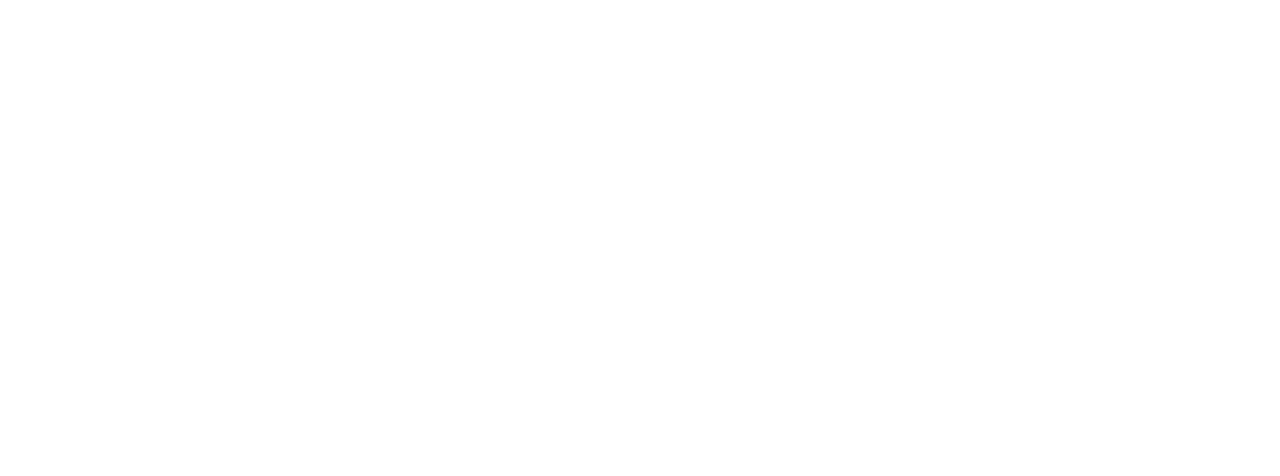
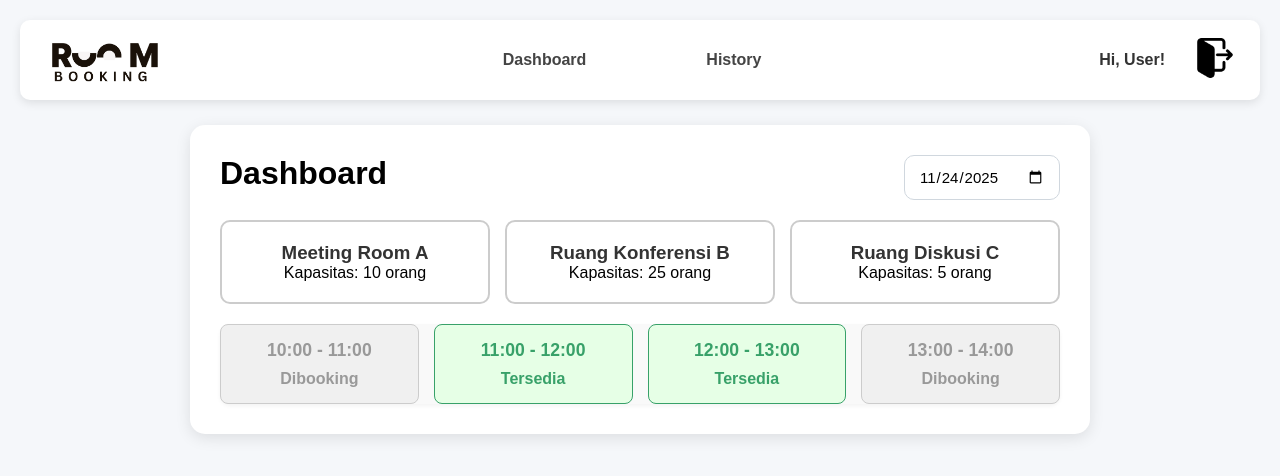
Before and after one commit to Fauzan-Rhamzy/tubesbackend, a plain HTML site: page pages/dashboard.html in a window 1280 px wide. Drawn offline with Linux system fonts and the light colour scheme.

Commit message:
add dasshboard page (unifinished)

```diff
--- /dev/null
+++ b/css/dashboard.css
@@ -0,0 +1,70 @@
+.dashboardHeader{
+    display: flex;
+    justify-content: space-between;
+}
+
+.room-options-container {
+    display: flex;
+    justify-content: space-around;
+    gap: 15px;
+    margin-bottom: 0px;
+}
+
+.room-option-card {
+    flex: 1;
+    padding: 20px;
+    border: 2px solid #ccc;
+    border-radius: 10px;
+    text-align: center;
+    cursor: pointer;
+    transition: all 0.2s ease-in-out;
+}
+
+
+.room-option-card h3 {
+    margin-top: 0;
+    color: #333;
+}
+
+/* Styling untuk timeslot-container */
+.timeslot-container {
+    /* padding: 20px; */
+    background: #f9f9f9;
+    border-radius: 10px;
+    box-shadow: 0 2px 4px rgba(0, 0, 0, 0.05);
+}
+
+.timeslot-grid {
+    display: grid;
+    grid-template-columns: repeat(auto-fit, minmax(180px, 1fr));
+    gap: 15px;
+    margin-top: 20px;
+}
+
+.timeslot {
+    padding: 15px;
+    border-radius: 8px;
+    text-align: center;
+    font-weight: bold;
+    display: flex;
+    flex-direction: column;
+    justify-content: space-between;
+    min-height: 80px;
+}
+
+.timeslot .time {
+    font-size: 1.1em;
+    margin-bottom: 5px;
+}
+
+.timeslot.available {
+    background-color: #e6ffe6;
+    border: 1px solid #38a169;
+    color: #38a169;
+}
+
+.timeslot.booked {
+    background-color: #f0f0f0;
+    border: 1px solid #ccc;
+    color: #999;
+}
--- /dev/null
+++ b/js/dashboard/dashboard.js
@@ -0,0 +1,8 @@
+document.addEventListener("DOMContentLoaded", () => {
+    const dashboardDate = document.querySelector(".dashboardDate");
+    if (dashboardDate) {
+        const today = new Date().toISOString().split("T")[0];
+        dashboardDate.setAttribute("min", today);
+        dashboardDate.setAttribute("value", today);
+    }
+});
--- a/pages/dashboard.html
+++ b/pages/dashboard.html
@@ -1,11 +1,88 @@
 <!DOCTYPE html>
-<html lang="en">
+<html lang="id">
+
 <head>
     <meta charset="UTF-8">
     <meta name="viewport" content="width=device-width, initial-scale=1.0">
-    <title>Document</title>
+    <title>Form Booking Ruangan</title>
+    <link rel="stylesheet" href="../css/bookingDetail.css">
+    <link rel="stylesheet" href="../css/dashboard.css">
+    <script src="../js/bookingDetail/slideshow.js"></script>
+    <script src="../js/bookingDetail/script.js"></script>
+    <script src="../js/dashboard/dashboard.js"></script>
 </head>
+
 <body>
+    <header class="main-header">
+        <div class="header-left">
+            <img id="app-logo" src="../images/logo.png" alt="Logo Aplikasi">
+        </div>
 
+        <nav class="header-nav">
+            <a href="dashboard.html" class="nav-link">Dashboard</a>
+            <a href="history.html" class="nav-link">History</a>
+        </nav>
+
+        <div class="header-right">
+            <span id="usernameDisplay">Hi, User!</span>
+            <a href="login.html" id="logoutButton" class="nav-link logout"><img id="logout_icon"
+                    src="../images/logout_icon.png" alt=""></a>
+        </div>
+    </header>
+
+    <div class="container">
+        <div class="dashboardHeader">
+            <h1>Dashboard</h1>
+            <div class="dateContainer">
+                <div class="form-group">
+                    <input type="date" class="dashboardDate" required>
+                    <!-- error message jika user belum memilih tanggal booking-->
+                    <span class="error-message">Pilih tanggal booking</span>
+                </div>
+            </div>
+        </div>
+
+<div class="dashboardContainer">
+
+    <div class="room-options-container">
+        <div class="room-option-card active">
+            <h3>Meeting Room A</h3>
+            <p>Kapasitas: 10 orang</p>
+        </div>
+
+        <div class="room-option-card">
+            <h3>Ruang Konferensi B</h3>
+            <p>Kapasitas: 25 orang</p>
+        </div>
+
+        <div class="room-option-card">
+            <h3>Ruang Diskusi C</h3>
+            <p>Kapasitas: 5 orang</p>
+        </div>
+    </div>
+
+    <div class="timeslot-container">
+        <div class="timeslot-grid">
+            <div class="timeslot booked">
+                <span class="time">10:00 - 11:00</span>
+                <span class="status-label">Dibooking</span>
+            </div>
+            <div class="timeslot available">
+                <span class="time">11:00 - 12:00</span>
+                <span class="status-label">Tersedia</span>
+            </div>
+            <div class="timeslot available">
+                <span class="time">12:00 - 13:00</span>
+                <span class="status-label">Tersedia</span>
+            </div>
+            <div class="timeslot booked">
+                <span class="time">13:00 - 14:00</span>
+                <span class="status-label">Dibooking</span>
+            </div>
+            </div>
+    </div>
+
+</div>
 </body>
+
 </html>
```
